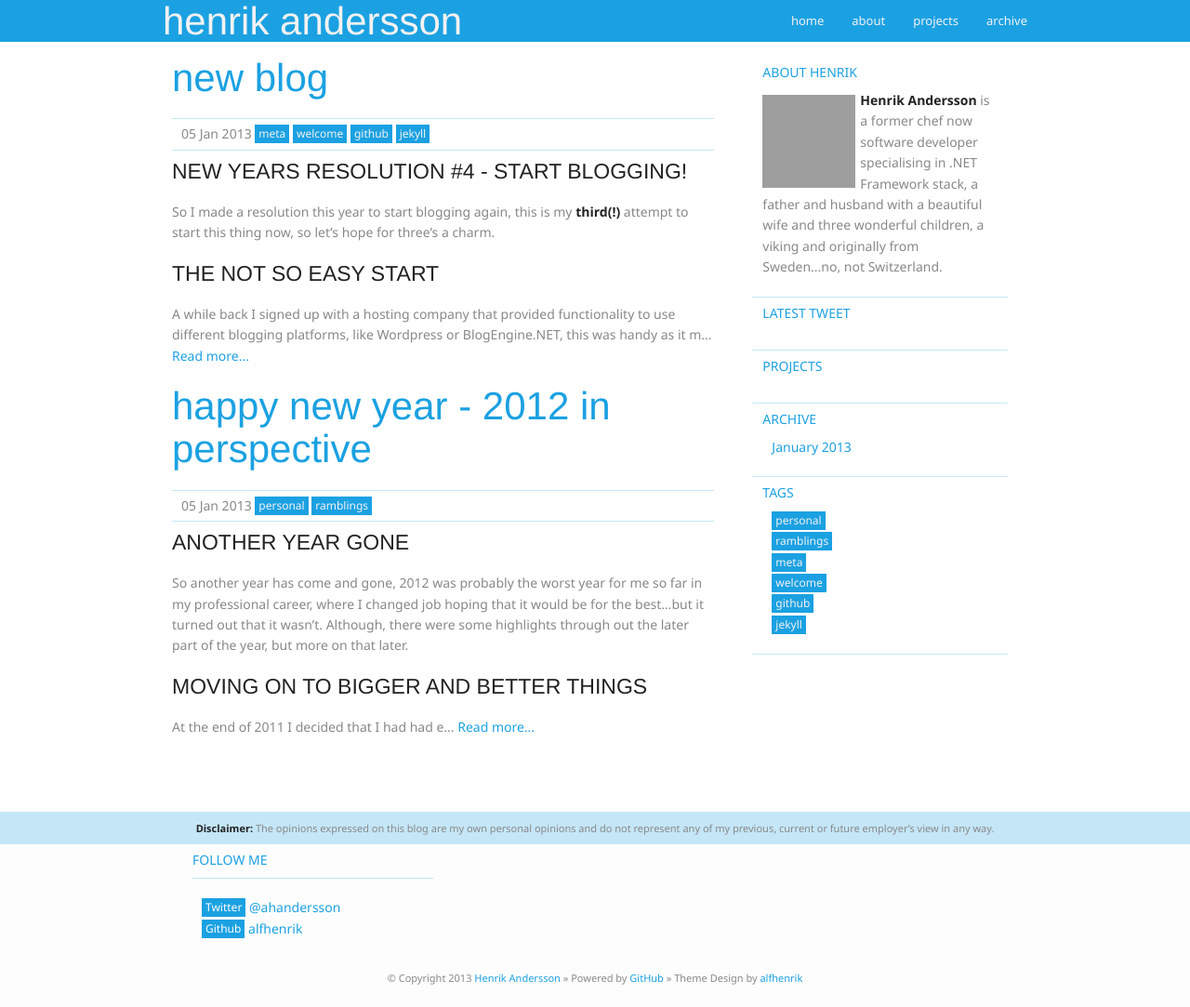
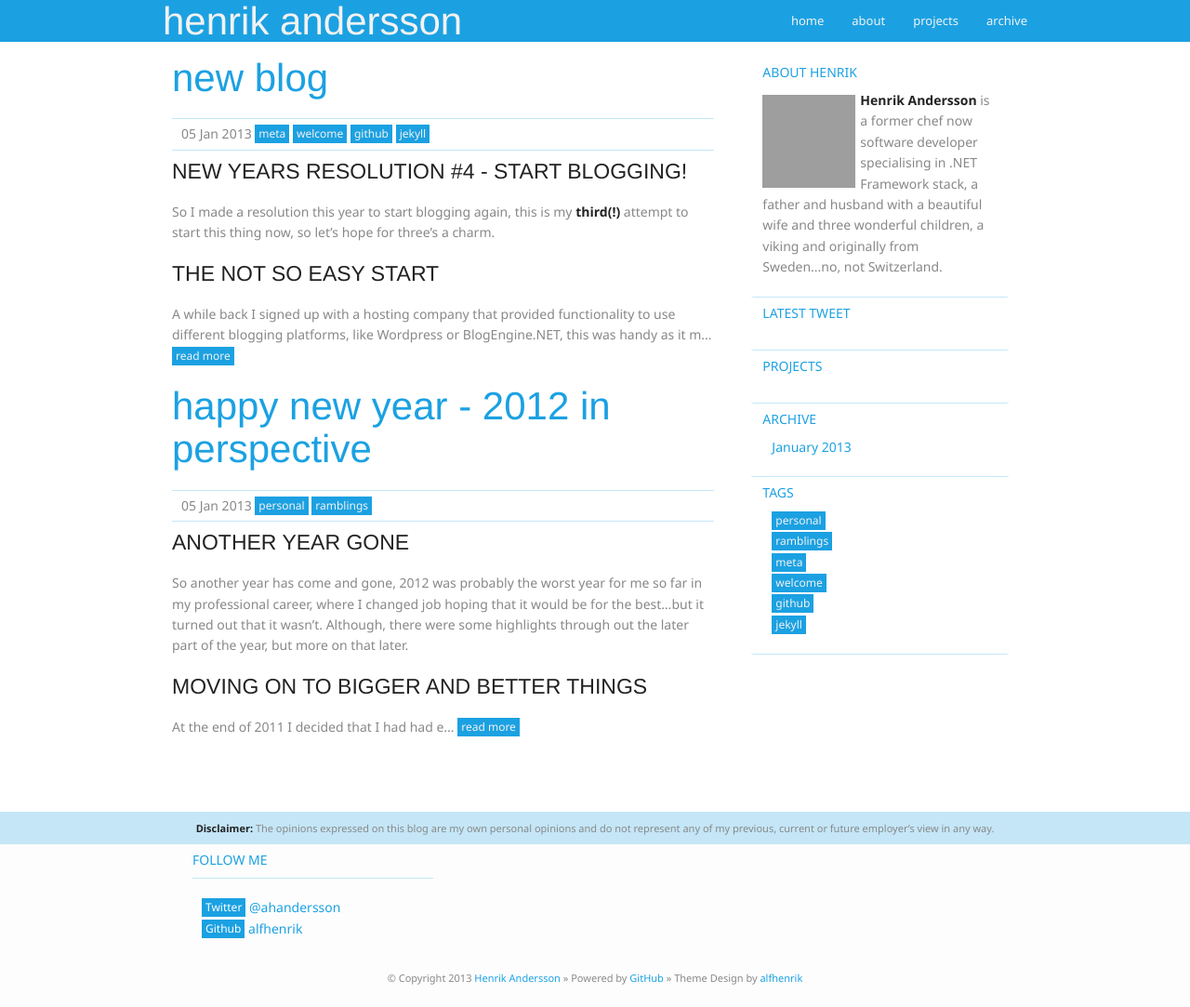
Before and after one commit to hnrkndrssn/hnrkndrssn.github.io, a Jekyll site: the page built from index.html, in a window 1280 px wide and 1083 px high. Shown: the whole window at 93% size. Built offline with Jekyll 4.4.1, drawn with Linux system fonts in a browser that asks for light colours; Markdown is read by kramdown in place of the engine named in the settings; grey boxes are pictures that could not be loaded.

Commit message:
Update index.html

```diff
--- a/index.html
+++ b/index.html
@@ -12,5 +12,5 @@ title: henri.kandersson.com
         {% endfor %}
     </p>
 </div>
-{{ post.content | truncate: 500 }} <a href="{{ post.url | remove:'.html' }}">Read more...</a>
+{{ post.content | truncate: 500 }} <span class="label"><a href="{{ post.url | remove:'.html' }}">read more</a></span>
 {% endfor %}
```
